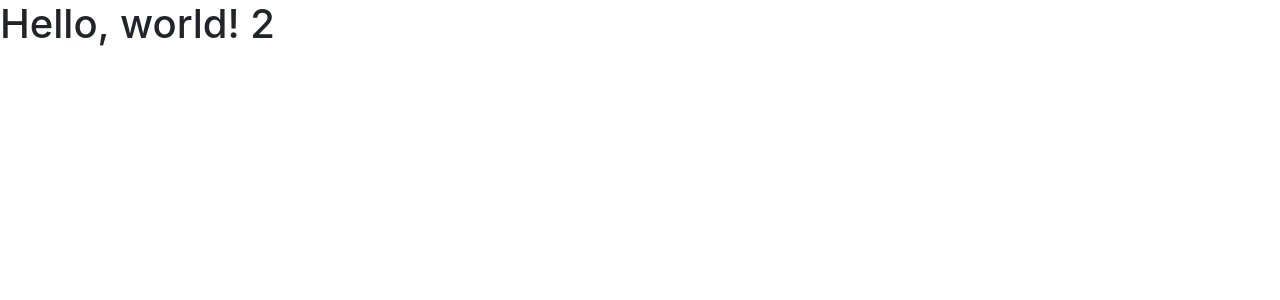
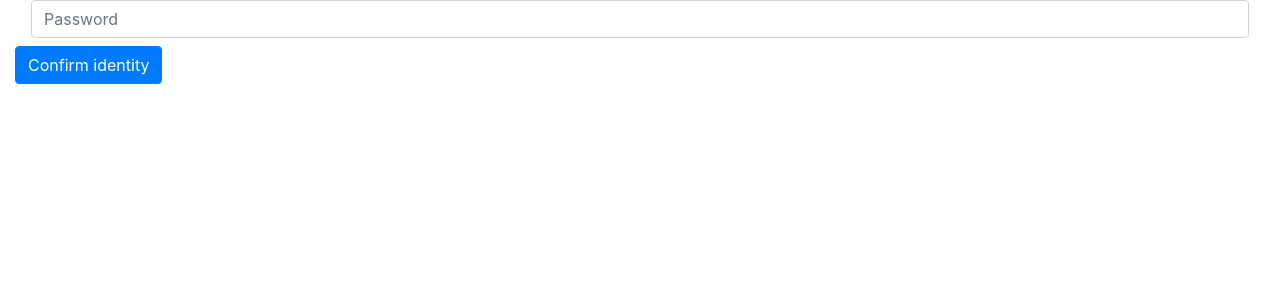
Before and after one commit to mariojp/mariojp.github.io, a Jekyll site: the page cms/colocacao.html, which Jekyll copies as it is, in a window 1280 px wide. Shown: the top 300 px of the page. Built offline with Jekyll 4.4.1, drawn with Linux system fonts in a browser that asks for light colours; nearby versions of some CDN libraries.

Commit message:
Update colocacao.html

```diff
--- a/cms/colocacao.html
+++ b/cms/colocacao.html
@@ -51,7 +51,15 @@
         data-ad-client="ca-pub-1011007638245293">
 </amp-auto-ads>
 
-    <h1>Hello, world! 2</h1>
+    <div class="container-fluid">
+      <form>
+        <div class="form-group mx-sm-3 mb-2">
+    <label for="inputPassword2" class="sr-only">Password</label>
+    <input type="password" class="form-control" id="inputPassword2" placeholder="Password">
+  </div>
+  <button type="submit" class="btn btn-primary mb-2">Confirm identity</button>
+      </form>
+    </div>
 
 
     <!-- Optional JavaScript; choose one of the two! -->
```
